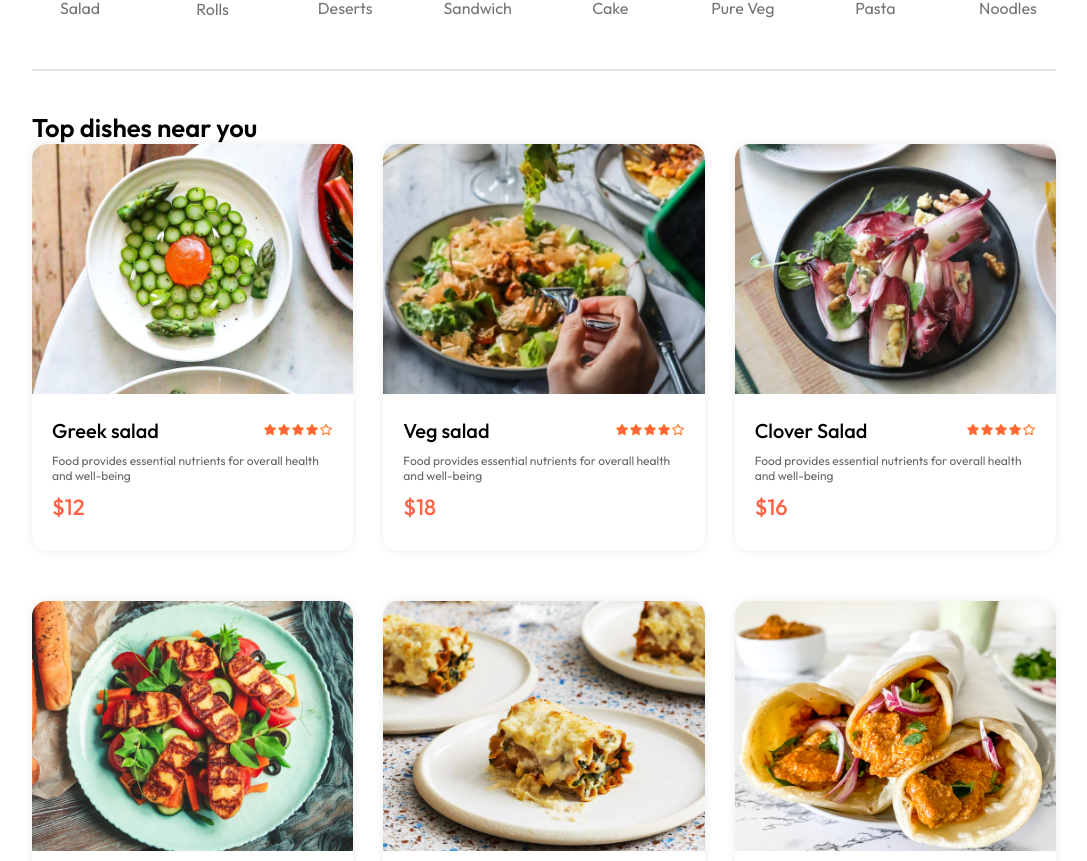
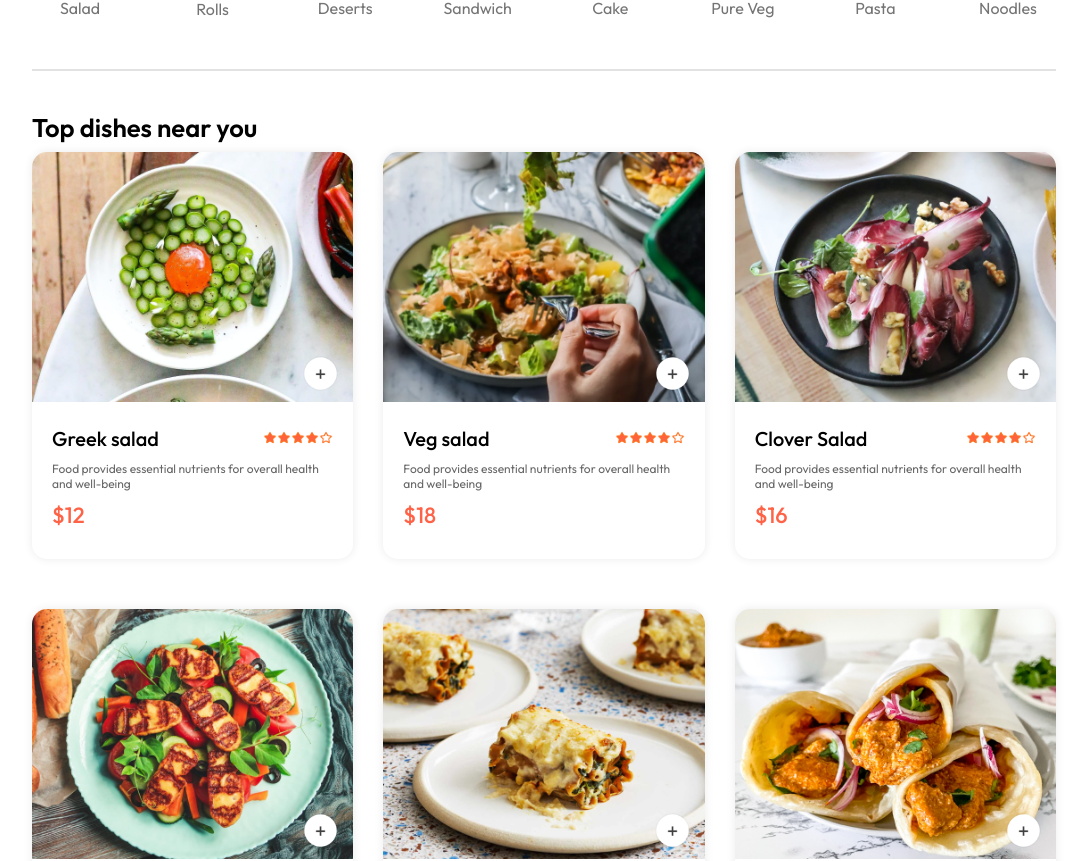
Before and after one commit to SDE-Siva/Food-Delivery-App, a React (Vite) app: page / in a window 1280 px wide. Shown: the part 850-1711 px from the top of the page, without its empty margins (96-1183 px from the left). Built offline with nearby package versions, Linux system fonts and the light colour scheme.

Commit message:
Feat : Food items Menu Completed

```diff
--- a/src/components/Context/StoreContext.jsx
+++ b/src/components/Context/StoreContext.jsx
@@ -1,11 +1,28 @@
-import { createContext } from "react";
+import { createContext, useState } from "react";
 import { food_list } from "../../assets/assets";
 
 export const StoreContext = createContext(null);
 
 const StoreContextProvider = (props) => {
+  const [cartItems, setCartItems] = useState({});
+
+  const addToCart = (itemId) => {
+    if (!cartItems[itemId]) {
+      setCartItems((prev) => ({ ...prev, [itemId]: 1 }));
+    } else {
+      setCartItems((prev) => ({ ...prev, [itemId]: prev[itemId] + 1 }));
+    }
+  };
+
+  const removeFromCart = (itemId) => {
+    setCartItems((prev) => ({ ...prev, [itemId]: prev[itemId] - 1 }));
+  };
   const contextValue = {
     food_list,
+    cartItems,
+    setCartItems,
+    addToCart,
+    removeFromCart,
   };
 
   return (
--- a/src/components/FoodDisplay/FoodDisplay.css
+++ b/src/components/FoodDisplay/FoodDisplay.css
@@ -5,6 +5,7 @@
 .food-display h2 {
   font-size: max(2vw, 24px);
   font-weight: 600;
+  margin-bottom: 8px;
 }
 
 .food-display-list {
--- a/src/components/FoodItem/FoodItem.css
+++ b/src/components/FoodItem/FoodItem.css
@@ -43,3 +43,32 @@
   font-weight: 500;
   margin: 10px 0px;
 }
+
+.foot-item-image-container {
+  position: relative;
+}
+
+.foot-item-image-container .add {
+  width: 35px;
+  position: absolute;
+  bottom: 15px;
+  right: 15px;
+  cursor: pointer;
+  border-radius: 50%;
+}
+
+.food-item-counter {
+  position: absolute;
+  bottom: 15px;
+  right: 15px;
+  display: flex;
+  align-items: center;
+  gap: 10px;
+  padding: 6px;
+  border-radius: 50px;
+  background-color: whitesmoke;
+}
+
+.food-item-counter img {
+  width: 30px;
+}
--- a/src/components/FoodItem/FoodItem.jsx
+++ b/src/components/FoodItem/FoodItem.jsx
@@ -1,12 +1,37 @@
-import React from "react";
+import React, { useContext } from "react";
 import "./FoodItem.css";
 import { assets } from "../../assets/assets";
+import { StoreContext } from "../Context/StoreContext";
 
 const FoodItem = ({ id, name, price, description, image }) => {
+  const { cartItems, addToCart, removeFromCart } = useContext(StoreContext);
   return (
     <div className="food-item">
       <div className="foot-item-image-container">
         <img className="food-item-image" src={image} alt="" />
+
+        {!cartItems[id] ? (
+          <img
+            className="add"
+            onClick={() => addToCart(id)}
+            src={assets.add_icon_white}
+            alt=""
+          />
+        ) : (
+          <div className="food-item-counter">
+            <img
+              onClick={() => removeFromCart(id)}
+              src={assets.remove_icon_red}
+              alt=""
+            />
+            <p>{cartItems[id]}</p>
+            <img
+              onClick={() => addToCart(id)}
+              src={assets.add_icon_green}
+              alt=""
+            />
+          </div>
+        )}
       </div>
       <div className="foot-item-info">
         <div className="food-item-name-rating">
```
Also changed, not shown: 1 other file (tests, documents, lock files or other folders).
